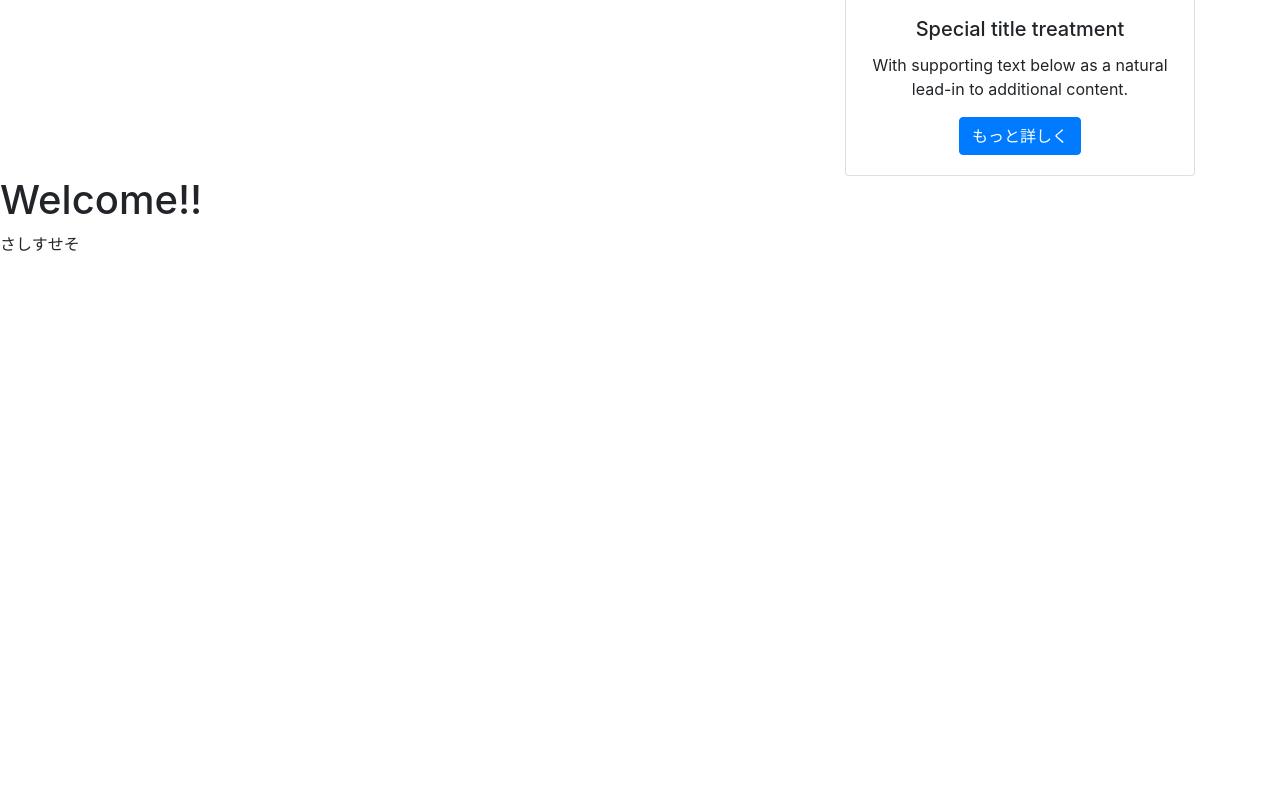
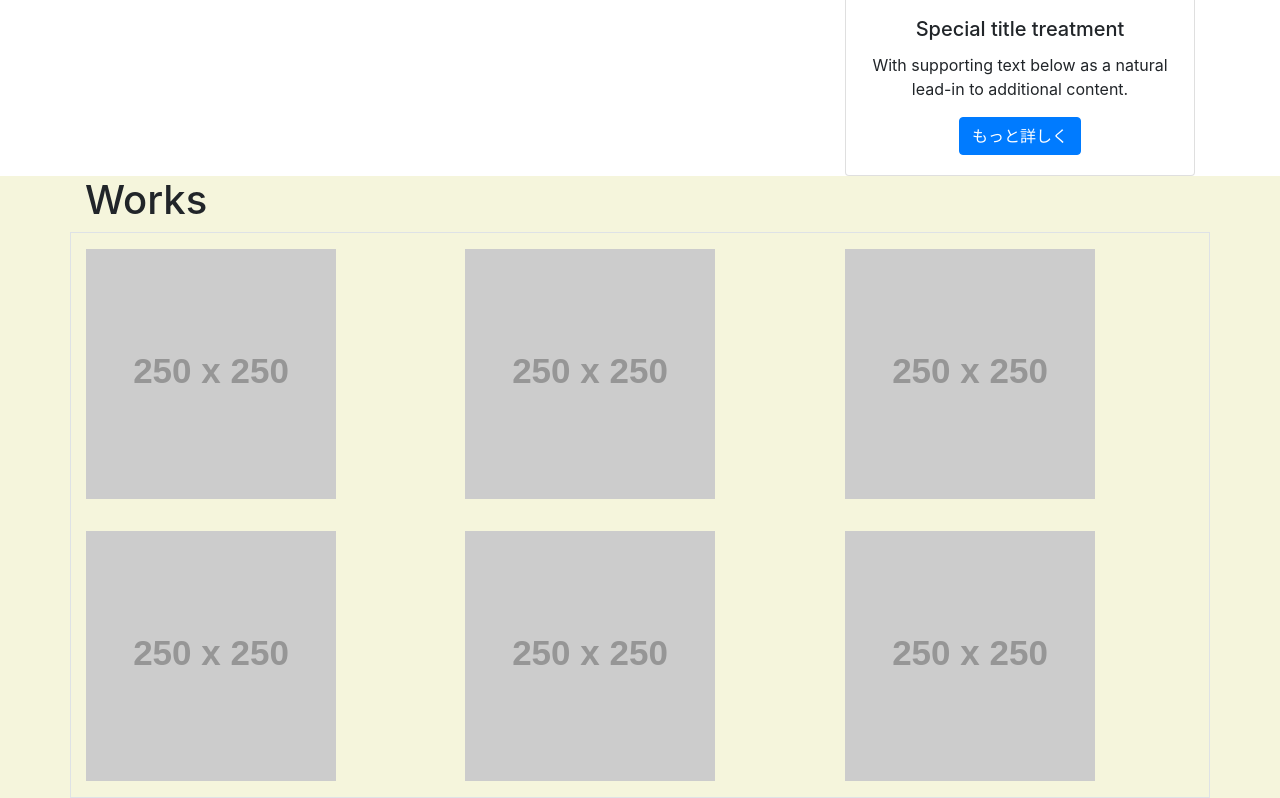
Before and after one commit to paraizo2424/bootstrap_thema_select_practice, a plain HTML site: page index.html in a window 1280 px wide. Shown: the part 868-1666 px from the top of the page. Before the commit the page ends 1140 px from the top, so only its background shows below. Drawn offline with nearby package versions, Linux system fonts and the light colour scheme; placeholder pictures from the web are drawn by us.

Commit message:
sectionタグid=worksに画像を並べる記述をした。

```diff
--- a/index.html
+++ b/index.html
@@ -99,9 +99,30 @@
       </div>
     </section>
 
-    <section>
-      <h1>Welcome!!</h1>
-      <p>さしすせそ</p>
+    <section id="works" style="background-color: beige;">
+      <div class="container">
+        <h1>Works</h1>
+        <div class="row border">
+          <div class="col-sm-6 col-md-4 my-3">
+            <img src="https://placehold.jp/250x250.png" alt="">
+          </div>
+          <div class="col-sm-6 col-md-4 my-3">
+            <img src="https://placehold.jp/250x250.png" alt="">
+          </div>
+          <div class="col-sm-6 col-md-4 my-3">
+            <img src="https://placehold.jp/250x250.png" alt="">
+          </div>
+          <div class="col-sm-6 col-md-4 my-3">
+            <img src="https://placehold.jp/250x250.png" alt="">
+          </div>
+          <div class="col-sm-6 col-md-4 my-3">
+            <img src="https://placehold.jp/250x250.png" alt="">
+          </div>
+          <div class="col-sm-6 col-md-4 my-3">
+            <img src="https://placehold.jp/250x250.png" alt="">
+          </div>
+        </div>
+      </div>
     </section>
   </main>
 
```
